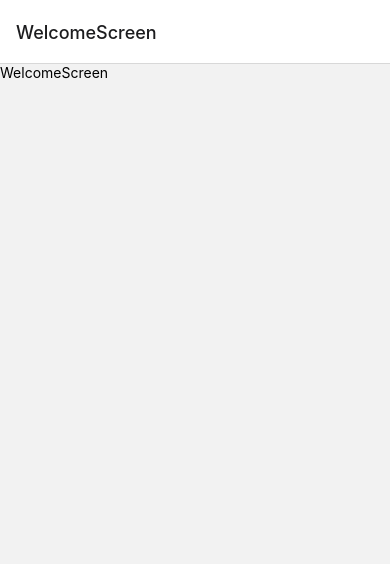
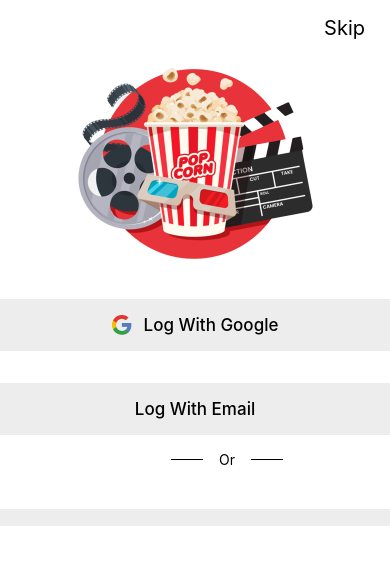
Before and after one commit to nestechK14-Mobile/ubibuki-mobile, a React Native app: screen / in a window 390 px wide. Shown: the top 564 px of the page. Built offline with nearby package versions, Linux system fonts and the light colour scheme.

Commit message:
NamNH - Welcome Screen

```diff
--- a/App.js
+++ b/App.js
@@ -1,9 +1,28 @@
 import React from 'react';
-import { View, Text, StyleSheet } from 'react-native';
+import {
+  View,
+  Text,
+  StyleSheet,
+  LogBox,
+  SafeAreaView,
+  Image,
+  TouchableOpacity,
+  Dimensions,
+  TextInput,
+  ScrollView,
+  KeyboardAvoidingView,
+  Platform
+} from 'react-native';
 import { NavigationContainer } from '@react-navigation/native';
 import { createNativeStackNavigator } from '@react-navigation/native-stack';
 
+LogBox.ignoreAllLogs();
 const MainStack = createNativeStackNavigator();
+
+const WIDTH_SCREEN = Dimensions.get('screen').width;
+const HEIGHT_SCREEN = Dimensions.get('screen').height;
+
+console.log('WIDTH', WIDTH_SCREEN);
 
 const DetailScreen = () => {
   return (
@@ -23,18 +42,136 @@ const HomeScreen = () => {
 
 const WelcomeScreen = () => {
   return (
-    <View>
-      <Text>WelcomeScreen</Text>
-    </View>
+    <SafeAreaView style={styles.container}>
+      <View style={styles.headerContainer}>
+        <View />
+        <Text style={[styles.textDefault, styles.textHeader]} allowFontScaling={false}>
+          Skip
+        </Text>
+      </View>
+      <ScrollView
+        style={{ flex: 1 }}
+        contentContainerStyle={{ flexGrow: 0 }}
+        showsVerticalScrollIndicator={false}
+        bounces={false}
+        bouncesZoom={false}
+        keyboardShouldPersistTaps={'handled'}>
+        <KeyboardAvoidingView
+          keyboardVerticalOffset={116}
+          behavior={Platform.OS == 'android' ? 'position' : 'padding'}
+          style={styles.container}>
+          <View style={styles.bodyContainer}>
+            <Image source={require('./assets/IMG_LogoApp.png')} />
+            <View style={styles.containerButton}>
+              <TouchableOpacity style={[styles.buttonDefault, styles.buttonGoogle]}>
+                <Image source={require('./assets/IMG_Google.png')} style={{ marginRight: 12 }} />
+                <Text allowFontScaling={false} style={[styles.textDefault, styles.buttonTitle]}>
+                  Log With Google
+                </Text>
+              </TouchableOpacity>
+              <TouchableOpacity style={[styles.buttonDefault, styles.buttonEmail]}>
+                <Text allowFontScaling={false} style={[styles.textDefault, styles.buttonTitle]}>
+                  Log With Email
+                </Text>
+              </TouchableOpacity>
+            </View>
+            <View style={styles.containerDivide}>
+              <View style={styles.line} />
+              <Text allowFontScaling={false} style={[styles.textDefault]}>
+                Or
+              </Text>
+              <View style={styles.line} />
+            </View>
+            <View style={{ alignItems: 'flex-start', width: WIDTH_SCREEN * 0.9 }}>
+              <Text allowFontScaling={false} style={[styles.textDefault]}>
+                Mobile Number
+              </Text>
+              <View style={styles.containerInput}>
+                <TextInput placeholder={'+84 ...'} placeholderTextColor={'black'} />
+              </View>
+            </View>
+          </View>
+        </KeyboardAvoidingView>
+      </ScrollView>
+    </SafeAreaView>
   );
 };
 
-const styles = StyleSheet.create({});
+const styles = StyleSheet.create({
+  container: {
+    flex: 1,
+    backgroundColor: 'white',
+    position: 'relative'
+  },
+  headerContainer: {
+    flexDirection: 'row',
+    justifyContent: 'space-between',
+    alignItems: 'center',
+    paddingHorizontal: 25,
+    paddingVertical: 16,
+    position: 'absolute',
+    zIndex: 9999,
+    right: 0
+  },
+  textDefault: {
+    color: 'black'
+  },
+  textHeader: {
+    fontSize: 20,
+    fontWeight: '400'
+  },
+  bodyContainer: {
+    alignItems: 'center',
+    marginTop: 64
+  },
+  containerButton: {
+    marginTop: 38
+  },
+  buttonDefault: {
+    alignItems: 'center',
+    justifyContent: 'center',
+    backgroundColor: '#00000012',
+    width: WIDTH_SCREEN * 0.9,
+    borderRadius: 10,
+    paddingVertical: 16
+  },
+  buttonGoogle: {
+    flexDirection: 'row',
+    alignItems: 'center',
+    justifyContent: 'center'
+  },
+  buttonEmail: {
+    marginTop: 32
+  },
+  buttonTitle: {
+    fontSize: 17,
+    fontWeight: '500'
+  },
+  line: {
+    height: 1,
+    width: '40%',
+    backgroundColor: 'black',
+    marginHorizontal: 16
+  },
+  containerDivide: {
+    flexDirection: 'row',
+    alignItems: 'center',
+    justifyContent: 'space-around',
+    marginVertical: 16
+  },
+  containerInput: {
+    backgroundColor: '#00000012',
+    width: '100%',
+    marginTop: 8,
+    borderRadius: 10,
+    paddingHorizontal: 24
+  }
+});
 
 const App = () => {
   return (
     <NavigationContainer>
-      <MainStack.Navigator>
+      <MainStack.Navigator screenOptions={{ headerShown: false }}>
         <MainStack.Screen name={'WelcomeScreen'} component={WelcomeScreen} />
         <MainStack.Screen name={'HomeScreen'} component={HomeScreen} />
         <MainStack.Screen name={'DetailScreen'} component={DetailScreen} />
```
Also changed, not shown: assets/IMG_Google.png (added), assets/IMG_LogoApp.png (added).
